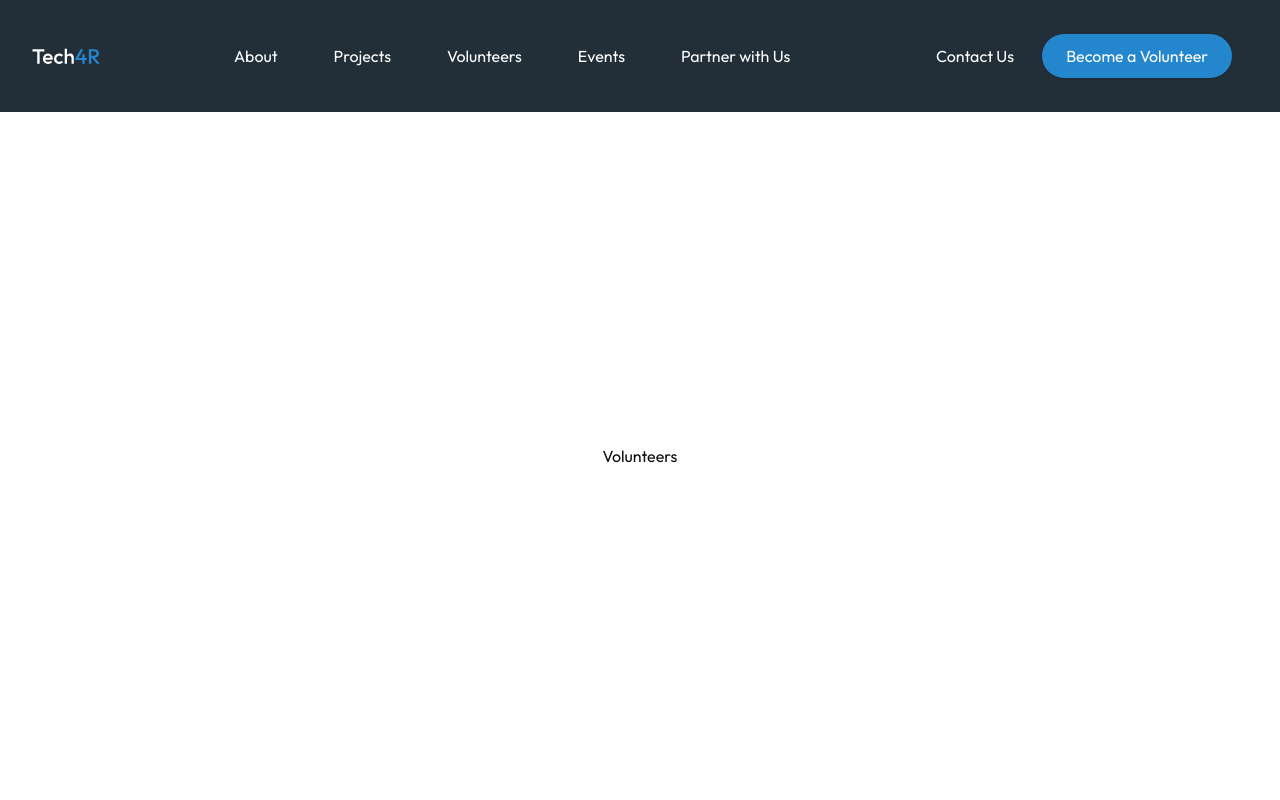
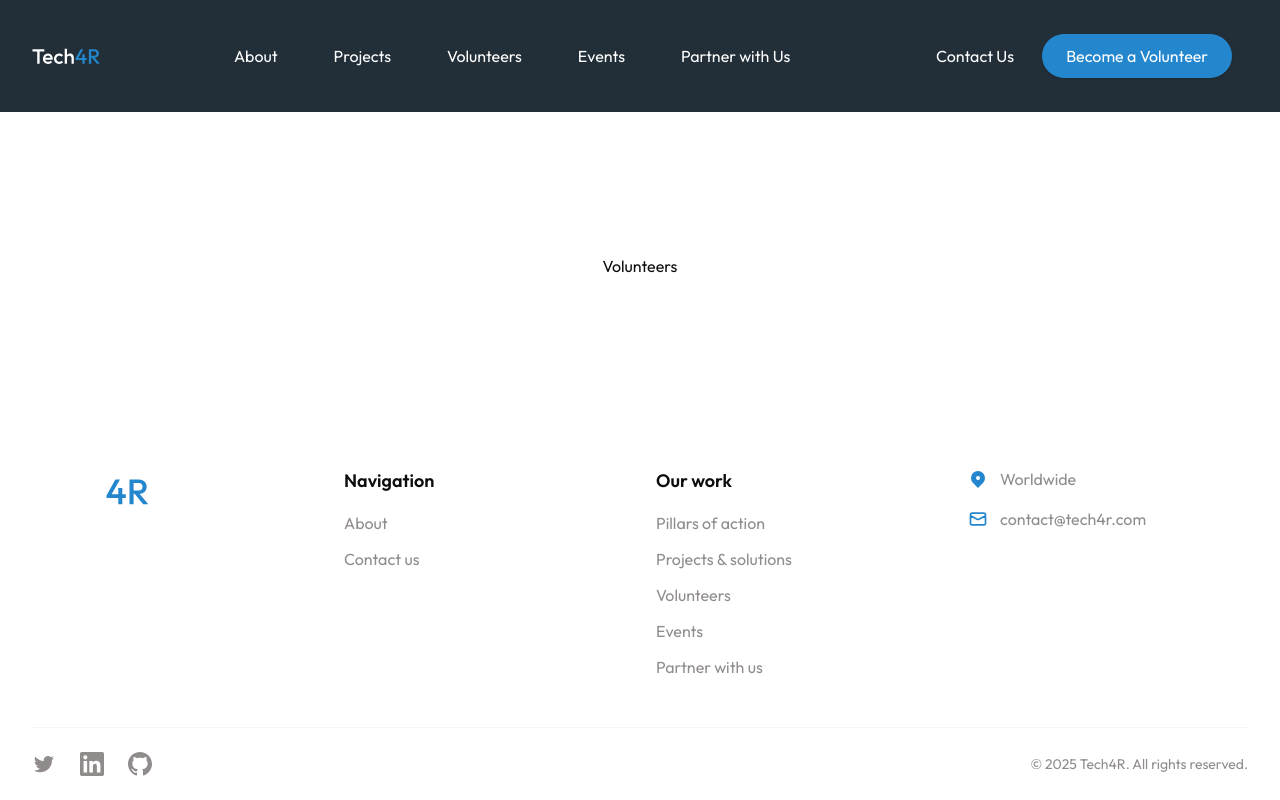
Before and after one commit to SDG-AI-Lab/Tech4R, a Next.js app: page /volunteers in a window 1280 px wide. Built offline with nearby package versions, Linux system fonts and the light colour scheme.

Commit message:
Add Footer and centralize routes

```diff
--- a/src/app/layout.tsx
+++ b/src/app/layout.tsx
@@ -2,6 +2,7 @@
 import { Outfit } from "next/font/google";
 import "./globals.css";
 import { Navigation } from "@/components/Navigation";
+import Footer from "@/components/Footer";
 
 const outfitSans = Outfit({
   variable: "--font-outfit-sans",
@@ -24,9 +25,10 @@
         className={`${outfitSans.variable} antialiased flex flex-col min-h-screen`}
       >
         <Navigation />
-        <main className="flex-1 flex flex-col">
+        <main className="flex-1 flex flex-col max-w-7xl">
           {children}
         </main>
+        <Footer />
       </body>
     </html>
   );
--- /dev/null
+++ b/src/components/Footer.tsx
@@ -0,0 +1,100 @@
+import Link from 'next/link';
+import Logo from './Logo';
+import { navigationRoutes } from '@/lib/routes';
+
+export default function Footer() {
+  return (
+    <footer className="bg-white">
+      <div className="max-w-7xl mx-auto px-4 sm:px-6 lg:px-8">
+        {/* Main Footer Content - Four Columns */}
+        <div className="grid grid-cols-1 md:grid-cols-2 lg:grid-cols-4 gap-8 py-12">
+          {/* Column 1: Large Logo */}
+          <div className="flex justify-center md:justify-start">
+            <Logo className="h-12 w-auto" />
+          </div>
+
+          {/* Column 2: Navigation */}
+          <div>
+            <h3 className="text-lg font-semibold mb-4">Navigation</h3>
+            <ul className="space-y-3">
+              {navigationRoutes.footer.navigation.map((item) => (
+                <li key={item.href}>
+                  <Link href={item.href} className="text-neutral-02 hover:text-neutral-04 transition-colors">
+                    {item.label}
+                  </Link>
+                </li>
+              ))}
+            </ul>
+          </div>
+
+          {/* Column 3: Our Work */}
+          <div>
+            <h3 className="text-lg font-semibold mb-4">Our work</h3>
+            <ul className="space-y-3">
+              {navigationRoutes.footer.ourWork.map((item) => (
+                <li key={item.href}>
+                  <Link href={item.href} className="text-neutral-02 hover:text-neutral-04 transition-colors">
+                    {item.label}
+                  </Link>
+                </li>
+              ))}
+            </ul>
+          </div>
+
+          {/* Column 4: Contact Info */}
+          <div>
+            <div className="space-y-4">
+              {/* Location */}
+              <div className="flex items-center space-x-3">
+                <svg className="h-5 w-5 text-color-01" fill="currentColor" viewBox="0 0 20 20">
+                  <path fillRule="evenodd" d="M5.05 4.05a7 7 0 119.9 9.9L10 18.9l-4.95-4.95a7 7 0 010-9.9zM10 11a2 2 0 100-4 2 2 0 000 4z" clipRule="evenodd" />
+                </svg>
+                <span className="text-neutral-02">Worldwide</span>
+              </div>
+
+              {/* Email */}
+              <div className="flex items-center space-x-3">
+                <svg className="h-5 w-5 text-color-01" fill="none" stroke="currentColor" viewBox="0 0 24 24">
+                  <path strokeLinecap="round" strokeLinejoin="round" strokeWidth={2} d="M3 8l7.89 4.26a2 2 0 002.22 0L21 8M5 19h14a2 2 0 002-2V7a2 2 0 00-2-2H5a2 2 0 00-2 2v10a2 2 0 002 2z" />
+                </svg>
+                <a href="mailto:contact@tech4r.com" className="text-neutral-02 hover:text-neutral-04 transition-colors">
+                  contact@tech4r.com
+                </a>
+              </div>
+            </div>
+          </div>
+        </div>
+
+        {/* Bottom Row - Social Links and Copyright */}
+        <div className="border-t border-neutral-01 py-6 flex flex-col md:flex-row justify-between items-center space-y-4 md:space-y-0">
+          {/* Social Links */}
+          <div className="flex space-x-6">
+            <a href="#" className="text-neutral-02 hover:text-neutral-04 transition-colors">
+              <span className="sr-only">Twitter</span>
+              <svg className="h-6 w-6" fill="currentColor" viewBox="0 0 24 24">
+                <path d="M8.29 20.251c7.547 0 11.675-6.253 11.675-11.675 0-.178 0-.355-.012-.53A8.348 8.348 0 0022 5.92a8.19 8.19 0 01-2.357.646 4.118 4.118 0 001.804-2.27 8.224 8.224 0 01-2.605.996 4.107 4.107 0 00-6.993 3.743 11.65 11.65 0 01-8.457-4.287 4.106 4.106 0 001.27 5.477A4.072 4.072 0 012.8 9.713v.052a4.105 4.105 0 003.292 4.022 4.095 4.095 0 01-1.853.07 4.108 4.108 0 003.834 2.85A8.233 8.233 0 012 18.407a11.616 11.616 0 006.29 1.84" />
+              </svg>
+            </a>
+            <a href="#" className="text-neutral-02 hover:text-neutral-04 transition-colors">
+              <span className="sr-only">LinkedIn</span>
+              <svg className="h-6 w-6" fill="currentColor" viewBox="0 0 24 24">
+                <path d="M20.447 20.452h-3.554v-5.569c0-1.328-.027-3.037-1.852-3.037-1.853 0-2.136 1.445-2.136 2.939v5.667H9.351V9h3.414v1.561h.046c.477-.9 1.637-1.85 3.37-1.85 3.601 0 4.267 2.37 4.267 5.455v6.286zM5.337 7.433c-1.144 0-2.063-.926-2.063-2.065 0-1.138.92-2.063 2.063-2.063 1.14 0 2.064.925 2.064 2.063 0 1.139-.925 2.065-2.064 2.065zm1.782 13.019H3.555V9h3.564v11.452zM22.225 0H1.771C.792 0 0 .774 0 1.729v20.542C0 23.227.792 24 1.771 24h20.451C23.2 24 24 23.227 24 22.271V1.729C24 .774 23.2 0 22.222 0h.003z"/>
+              </svg>
+            </a>
+            <a href="#" className="text-neutral-02 hover:text-neutral-04 transition-colors">
+              <span className="sr-only">GitHub</span>
+              <svg className="h-6 w-6" fill="currentColor" viewBox="0 0 24 24">
+                <path d="M12 0c-6.626 0-12 5.373-12 12 0 5.302 3.438 9.8 8.207 11.387.599.111.793-.261.793-.577v-2.234c-3.338.726-4.033-1.416-4.033-1.416-.546-1.387-1.333-1.756-1.333-1.756-1.089-.745.083-.729.083-.729 1.205.084 1.839 1.237 1.839 1.237 1.07 1.834 2.807 1.304 3.492.997.107-.775.418-1.305.762-1.604-2.665-.305-5.467-1.334-5.467-5.931 0-1.311.469-2.381 1.236-3.221-.124-.303-.535-1.524.117-3.176 0 0 1.008-.322 3.301 1.23.957-.266 1.983-.399 3.003-.404 1.02.005 2.047.138 3.006.404 2.291-1.552 3.297-1.23 3.297-1.23.653 1.653.242 2.874.118 3.176.77.84 1.235 1.911 1.235 3.221 0 4.609-2.807 5.624-5.479 5.921.43.372.823 1.102.823 2.222v3.293c0 .319.192.694.801.576 4.765-1.589 8.199-6.086 8.199-11.386 0-6.627-5.373-12-12-12z"/>
+              </svg>
+            </a>
+          </div>
+
+          {/* Copyright */}
+          <div className="text-neutral-02 text-sm">
+            © {new Date().getFullYear()} Tech4R. All rights reserved.
+          </div>
+        </div>
+      </div>
+    </footer>
+  );
+}
--- a/src/components/Navigation/Navigation.tsx
+++ b/src/components/Navigation/Navigation.tsx
@@ -2,7 +2,7 @@
 import Logo from '@/components/Logo';
 import Button from '@/components/Button';
 import { NavigationMobileMenu } from './NavigationMobileMenu';
-import { config } from './config';
+import { routes, navigationRoutes } from '@/lib/routes';
 
 export const Navigation = () => {
   return (
@@ -11,7 +11,7 @@
         <div className="flex justify-between items-center h-28">
           {/* Logo */}
           <div className="flex-shrink-0">
-            <Link href="/" className="flex items-center">
+            <Link href={routes.home} className="flex items-center">
               <Logo />
             </Link>
           </div>
@@ -19,7 +19,7 @@
           {/* Desktop Navigation Items */}
           <div className="hidden lg:block">
             <div className="flex items-center space-x-4 xl:space-x-8">
-              {config.items.map((item) => (
+              {navigationRoutes.main.map((item) => (
                 <Link
                   key={item.href}
                   href={item.href}
@@ -35,12 +35,12 @@
           <div className="flex items-center space-x-4">
             {/* Action Buttons - Always Visible */}
             <Link
-              href="/contact"
+              href={routes.contact}
               className="text-white px-3 py-2 text-base font-normal"
             >
               Contact<span className="hidden md:inline"> Us</span>
             </Link>
-            <Button href="/volunteer">
+            <Button href={routes.volunteers}>
               <span className="hidden md:inline">Become a&nbsp;</span>Volunteer
             </Button>
 
--- a/src/components/Navigation/NavigationMobileMenu.tsx
+++ b/src/components/Navigation/NavigationMobileMenu.tsx
@@ -2,7 +2,7 @@
 
 import { useState } from 'react';
 import Link from 'next/link';
-import { config } from './config';
+import { navigationRoutes } from '@/lib/routes';
 
 export const NavigationMobileMenu = () => {
   const [isOpen, setIsOpen] = useState(false);
@@ -46,12 +46,12 @@
         isOpen ? 'max-h-screen opacity-100' : 'max-h-0 opacity-0'
       }`}>
         <div>
-          {config.items.map((item, index) => (
+          {navigationRoutes.main.map((item, index) => (
             <Link
               key={item.href}
               href={item.href}
               className={`px-6 block text-white px-4 py-6 text-lg font-normal active:bg-white/10 transition-colors ${
-                index < config.items.length - 1 ? 'border-b border-white/10' : ''
+                index < navigationRoutes.main.length - 1 ? 'border-b border-white/10' : ''
               }`}
               onClick={closeMenu}
             >
--- a/src/components/Navigation/config.ts
+++ /dev/null
@@ -1,9 +0,0 @@
-export const config = {
-  items: [
-    { label: 'About', href: '/about' },
-    { label: 'Projects', href: '/projects' },
-    { label: 'Volunteers', href: '/volunteers' },
-    { label: 'Events', href: '/events' },
-    { label: 'Partner with Us', href: '/partner-with-us' },
-  ],
-} as const
--- /dev/null
+++ b/src/lib/routes.ts
@@ -0,0 +1,67 @@
+/**
+ * Type-safe route definitions for the application
+ */
+export const routes = {
+  home: '/',
+  about: '/about',
+  projects: '/projects',
+  volunteers: '/volunteers',
+  events: '/events',
+  contact: '/contact',
+  partnerWithUs: '/partner-with-us',
+  pillars: '/pillars',
+} as const;
+
+/**
+ * Type for all valid route keys
+ */
+export type RouteKey = keyof typeof routes;
+
+/**
+ * Type for all valid route paths
+ */
+export type RoutePath = typeof routes[RouteKey];
+
+/**
+ * Helper function to get a route path with type safety
+ */
+export function getRoute(key: RouteKey): RoutePath {
+  return routes[key];
+}
+
+/**
+ * Helper function to check if a path is a valid route
+ */
+export function isValidRoute(path: string): path is RoutePath {
+  return Object.values(routes).includes(path as RoutePath);
+}
+
+/**
+ * Navigation configuration using type-safe routes
+ */
+export const navigationRoutes = {
+  main: [
+    { label: 'About', href: routes.about },
+    { label: 'Projects', href: routes.projects },
+    { label: 'Volunteers', href: routes.volunteers },
+    { label: 'Events', href: routes.events },
+    { label: 'Partner with Us', href: routes.partnerWithUs },
+  ],
+  footer: {
+    navigation: [
+      { label: 'About', href: routes.about },
+      { label: 'Contact us', href: routes.contact },
+    ],
+    ourWork: [
+      { label: 'Pillars of action', href: routes.pillars },
+      { label: 'Projects & solutions', href: routes.projects },
+      { label: 'Volunteers', href: routes.volunteers },
+      { label: 'Events', href: routes.events },
+      { label: 'Partner with us', href: routes.partnerWithUs },
+    ],
+  },
+  actions: {
+    contact: routes.contact,
+    volunteer: routes.volunteers,
+  },
+} as const;
```
